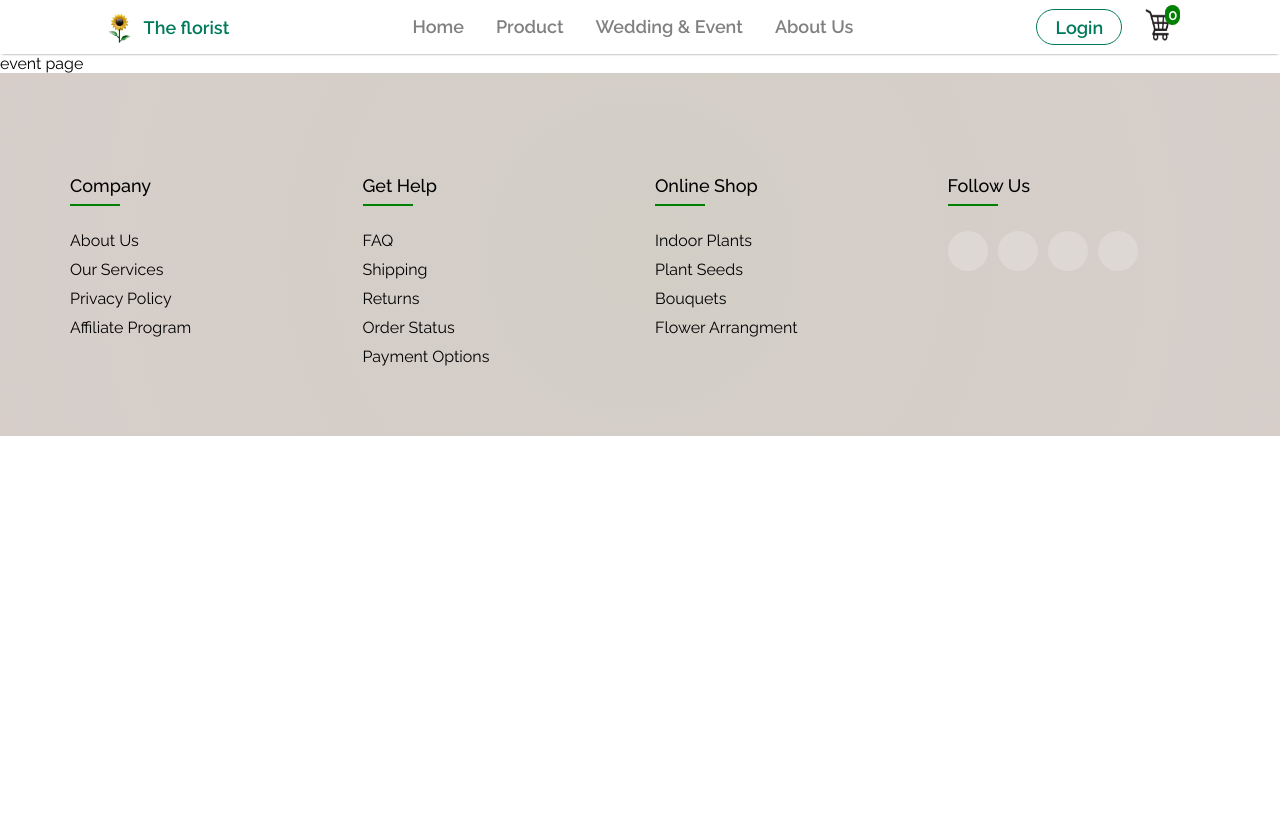
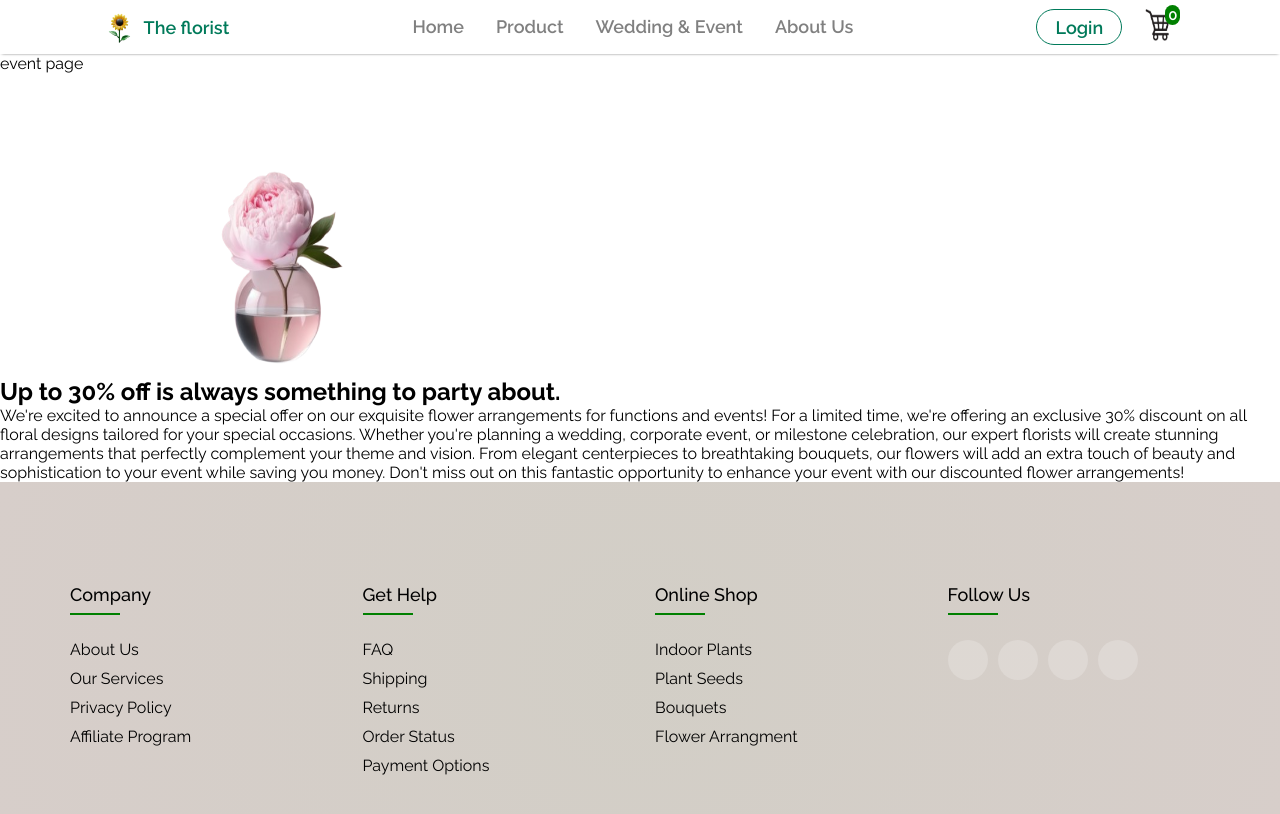
Before and after one commit to manisaparajuli/florist, a React (Create React App) app: page /events in a window 1280 px wide. Shown: the top 814 px of the page. Built offline with nearby package versions, Linux system fonts and the light colour scheme.

Commit message:
event page created

```diff
--- /dev/null
+++ b/src/Components/EventM/Event.css
@@ -0,0 +1,7 @@
+img{
+  height: 300px;
+  width : 400px;
+
+}
+
+/* #e2bec2 */
--- /dev/null
+++ b/src/Components/EventM/Event.js
@@ -0,0 +1,18 @@
+import React from 'react'
+import backgroundImg from '../Assests/eventBg.png'
+import './Event.css'
+
+const Event = () => {
+  return (
+    <div className='event-container'>
+      <div className='event-content'>
+        <img src={backgroundImg} alt="" />
+        <h2> Up to 30% off is always something to party about.</h2>
+        <p>We're excited to announce a special offer on our exquisite flower arrangements for functions and events! For a limited time, we're offering an exclusive 30% discount on all floral designs tailored for your special occasions. Whether you're planning a wedding, corporate event, or milestone celebration, our expert florists will create stunning arrangements that perfectly complement your theme and vision. From elegant centerpieces to breathtaking bouquets, our flowers will add an extra touch of beauty and sophistication to your event while saving you money. Don't miss out on this fantastic opportunity to enhance your event with our discounted flower arrangements!</p>
+      <p></p>
+      </div>
+    </div>
+  )
+}
+
+export default Event
--- a/src/Components/ViewItem/ViewItem.css
+++ b/src/Components/ViewItem/ViewItem.css
@@ -30,7 +30,7 @@
 }
 
 .view-item-content button{
-  margin: 8px 0px;
+  margin: 12px 0px;
   width: 40%;
   display: inline-block;
   outline: 0;
--- a/src/Components/ViewItem/ViewItem.js
+++ b/src/Components/ViewItem/ViewItem.js
@@ -4,6 +4,7 @@ import Breadcrum from '../Breadcrums/Breadcrum'
 import {data} from '../../data/items.js'
 import "./ViewItem.css"
 import { useNavigate } from 'react-router-dom'
+
 
 const ViewItem = () => {
   const { productId } = useParams();
@@ -29,8 +30,8 @@ const ViewItem = () => {
           <p>{product.careTips}</p>
         </div>
       </div>
-
-
+      <h4>Similar products:</h4>
+      <p>TODO: use category to suggest similar products.</p>
     </div>
   )
 }
--- a/src/Pages/Events.js
+++ b/src/Pages/Events.js
@@ -1,9 +1,11 @@
 import React from 'react'
+import Event from '../Components/EventM/Event'
 
 const Events = () => {
   return (
     <div>
       event page
+      <Event/>
     </div>
   )
 }
```
Also changed, not shown: src/Components/Assests/eventBg.png (added), 1 other file (tests, documents, lock files or other folders).
